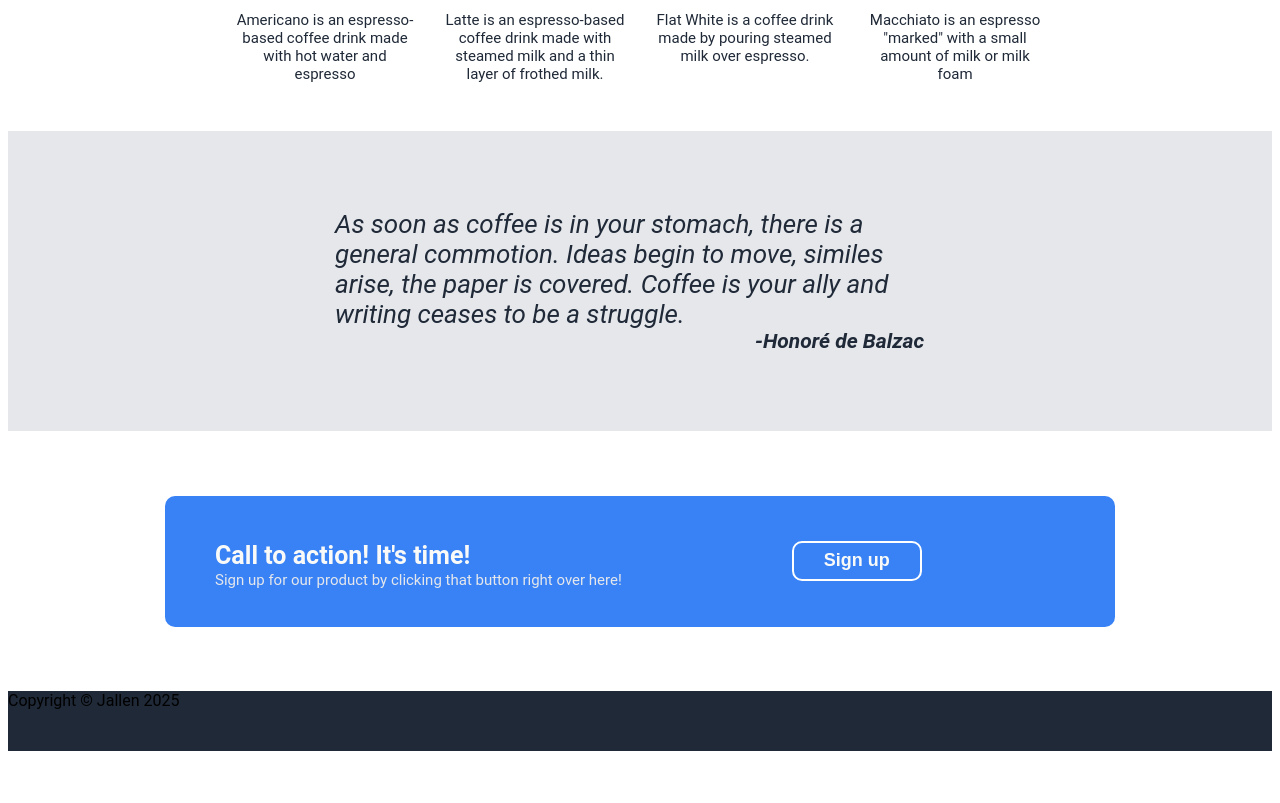
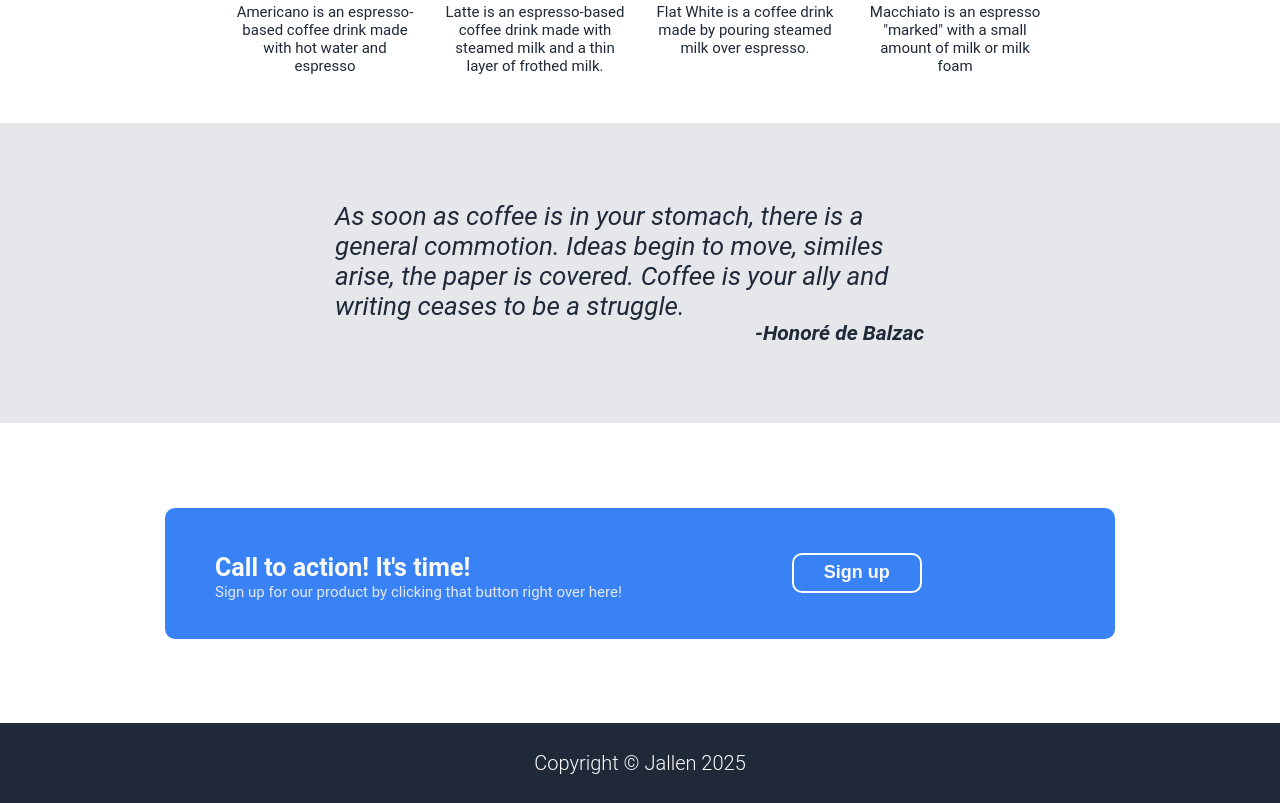
Before and after one commit to Ja100/Landing_Page, a plain HTML site: page index.html in a window 1280 px wide. Shown: the part 498-1301 px from the top of the page. Before the commit the page ends 1257 px from the top, so only its background shows below. Drawn offline with Linux system fonts and the light colour scheme.

Commit message:
Footer section styled

```diff
--- a/index.html
+++ b/index.html
@@ -91,9 +91,8 @@
     </div>
 
     <div class="footer">
-        <div class="footerText">
-            <span>Copyright &copy; Jallen 2025</span>
-        </div>
+
+      <span>Copyright &copy; Jallen 2025</span>
 
     </div>
 </body>
--- a/style.css
+++ b/style.css
@@ -1,5 +1,7 @@
 body{
     font-family: 'roboto', sans-serif;
+    height: 100%;
+    margin: 0;
 }
 
 .header{
@@ -132,7 +134,7 @@ h2{
     justify-content: center;
     align-items: center;
     width: auto;
-    height: 260px;
+    height: 300px;
 }
 .box{
     display: flex;
@@ -171,11 +173,19 @@ h2{
     width: 130px;
 }
 
-
-
+/*Styling the Footer */
 
 .footer{
+
+    display: flex;
+    justify-content: center;
+    align-items: center;
+    color: white;
     background-color: #1f2937;
-    height: 60px;
-
+    height: 80px;
 }
+.footer span{
+    font-size: 20px;
+    font-weight:300;
+    font-style: normal;
+}
```
